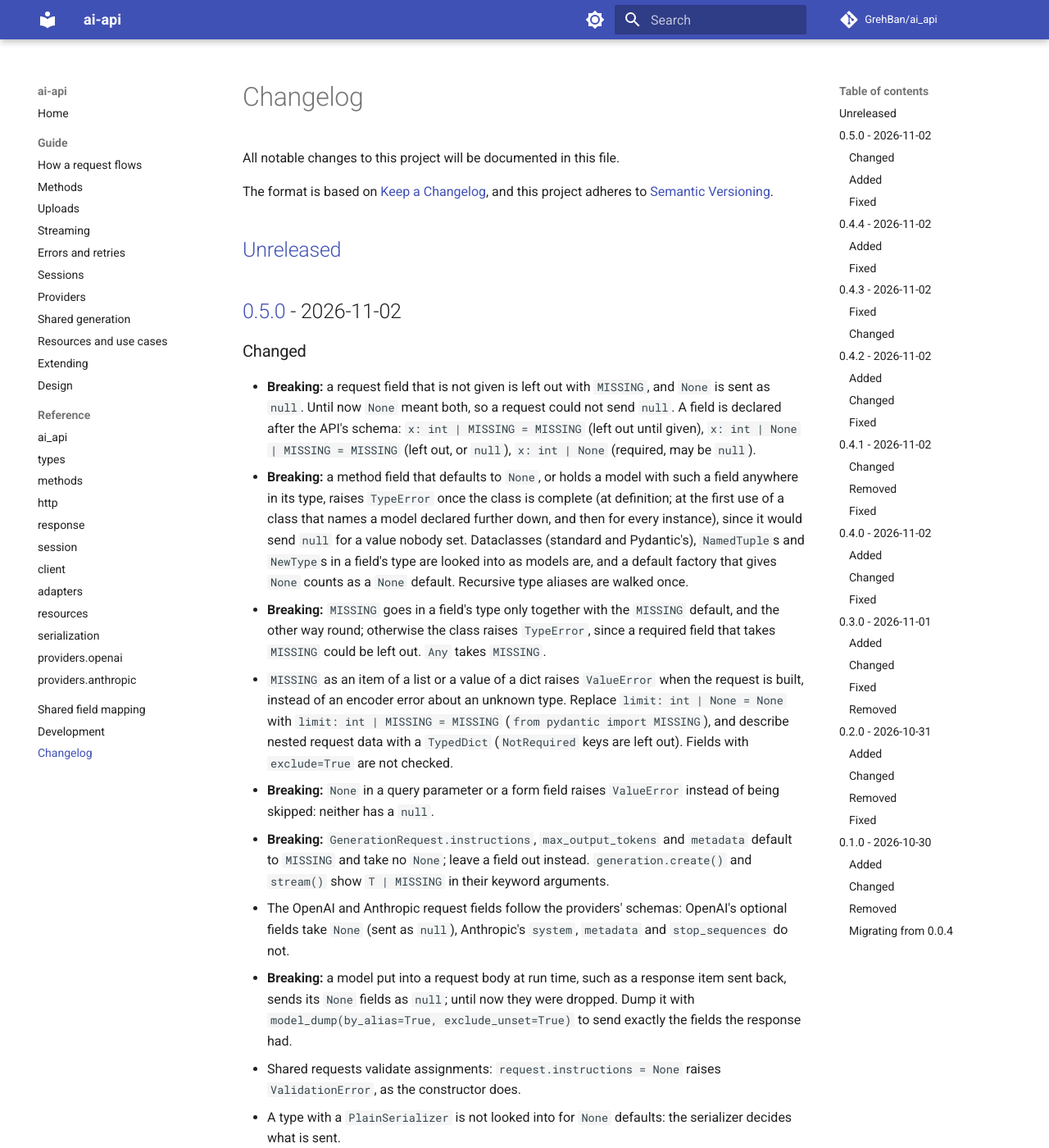
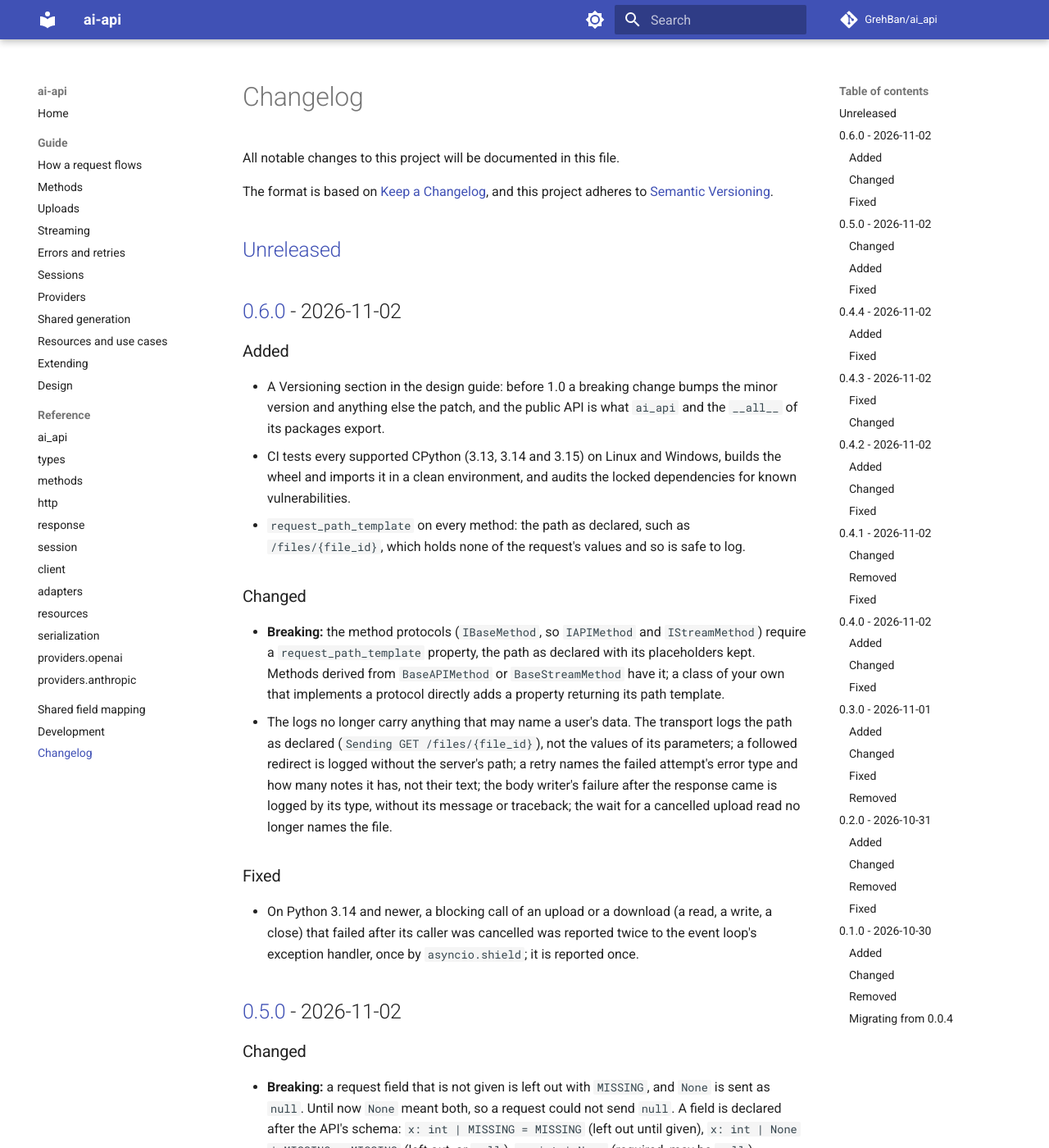
Before and after one commit to GrehBan/ai_api, an MkDocs documentation site: the page built from docs/changelog.md, in a window 1280 px wide and 1400 px high. Shown: the whole window at 82% size. Built offline with MkDocs 1.6.1 and Material for MkDocs 9.7.7, drawn with Linux system fonts in a browser that asks for light colours; comment, search, counter and statistics services are not loaded.

Commit message:
Release 0.6.0: changelog fragments with towncrier
The changelog is now built by towncrier from fragments in CHANGES/
(one per user-visible change, typed by Keep a Changelog's sections,
named after the PR or "+slug" before it has one). `towncrier build`
writes a release's section below the marker under [Unreleased];
CHANGES/README.md says how to write a fragment. CI's `changelog` job
runs `towncrier check` on pull requests: a PR adds a fragment or
changes CHANGELOG.md itself; the "no changelog" label skips it. The
ai-api-release skill and CLAUDE.md describe the new steps.

0.6.0 is a minor release: the method protocols gained a required
request_path_template property, which breaks a class that implements
them directly; its section was built from the fragments of this branch.

```diff
--- a/CHANGELOG.md
+++ b/CHANGELOG.md
@@ -6,6 +6,45 @@ The format is based on [Keep a Changelog](https://keepachangelog.com/en/1.0.0/),
 and this project adheres to [Semantic Versioning](https://semver.org/spec/v2.0.0.html).
 
 ## [Unreleased]
+
+<!-- towncrier release notes start -->
+
+## [0.6.0] - 2026-11-02
+
+### Added
+
+- A Versioning section in the design guide: before 1.0 a breaking change
+  bumps the minor version and anything else the patch, and the public API
+  is what `ai_api` and the `__all__` of its packages export.
+- CI tests every supported CPython (3.13, 3.14 and 3.15) on Linux and
+  Windows, builds the wheel and imports it in a clean environment, and
+  audits the locked dependencies for known vulnerabilities.
+- `request_path_template` on every method: the path as declared, such as
+  `/files/{file_id}`, which holds none of the request's values and so is
+  safe to log.
+
+### Changed
+
+- **Breaking:** the method protocols (`IBaseMethod`, so `IAPIMethod` and
+  `IStreamMethod`) require a `request_path_template` property, the path as
+  declared with its placeholders kept. Methods derived from
+  `BaseAPIMethod` or `BaseStreamMethod` have it; a class of your own that
+  implements a protocol directly adds a property returning its path
+  template.
+- The logs no longer carry anything that may name a user's data. The
+  transport logs the path as declared (`Sending GET /files/{file_id}`),
+  not the values of its parameters; a followed redirect is logged without
+  the server's path; a retry names the failed attempt's error type and how
+  many notes it has, not their text; the body writer's failure after the
+  response came is logged by its type, without its message or traceback;
+  the wait for a cancelled upload read no longer names the file.
+
+### Fixed
+
+- On Python 3.14 and newer, a blocking call of an upload or a download
+  (a read, a write, a close) that failed after its caller was cancelled
+  was reported twice to the event loop's exception handler, once by
+  `asyncio.shield`; it is reported once.
 
 ## [0.5.0] - 2026-11-02
 
@@ -824,7 +863,8 @@ new locations:
 | `ai_api.providers.openai.client.api.openai` | `ai_api.providers.openai.api` |
 | `ai_api.providers.openai.client.exceptions.error_resolver.openai` | `ai_api.providers.openai.resolver` |
 
-[Unreleased]: https://github.com/GrehBan/ai_api/compare/v0.5.0...HEAD
+[Unreleased]: https://github.com/GrehBan/ai_api/compare/v0.6.0...HEAD
+[0.6.0]: https://github.com/GrehBan/ai_api/compare/v0.5.0...v0.6.0
 [0.5.0]: https://github.com/GrehBan/ai_api/compare/v0.4.4...v0.5.0
 [0.4.4]: https://github.com/GrehBan/ai_api/compare/v0.4.3...v0.4.4
 [0.4.3]: https://github.com/GrehBan/ai_api/compare/v0.4.2...v0.4.3
```
Also changed, not shown: .claude/skills/ai-api-release/SKILL.md (+26 -16 lines), CHANGES/README.md (added, +14 -0 lines), CLAUDE.md (+4 -2 lines), README.md (+1 -1 lines), pyproject.toml (+48 -0 lines), 4 other files.
